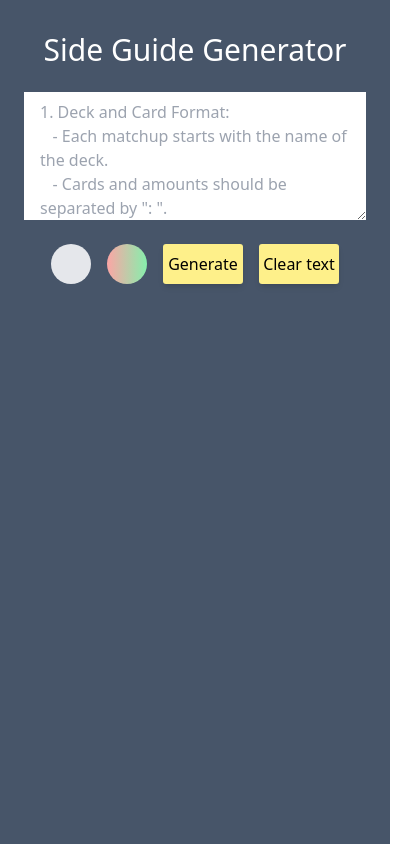
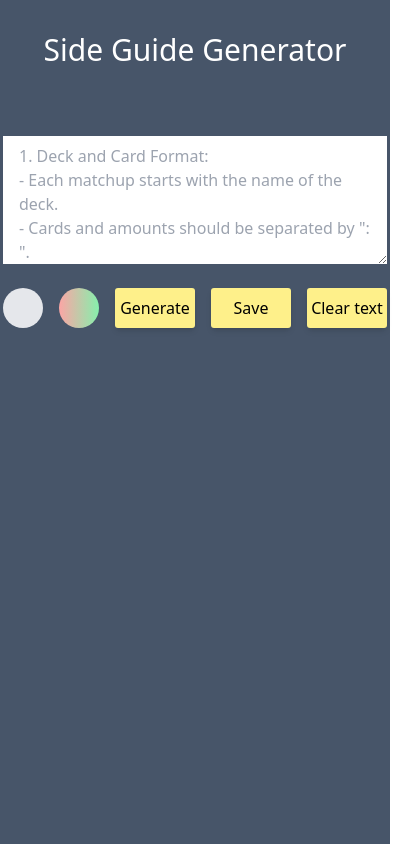
Before and after one commit to TigreDev/sideguidegenerator, a React (Create React App) app: page / in a window 390 px wide. Shown: the whole page, 411 px wide, since content can reach past the window. Built offline with nearby package versions, Linux system fonts and the light colour scheme.

Commit message:
added localstorage

```diff
--- a/src/App.tsx
+++ b/src/App.tsx
@@ -1,74 +1,13 @@
-import { ChangeEvent, useEffect, useState } from "react";
-import { Matchup, getMatchups } from "./utils/tablegenerator";
-import { MatchupTable } from "./MatchupTable";
 import { StoredGuidesContextProvider } from "./components/StoredGuidesContext/StoredGuidesContextProvider";
+import Home from "./components/Home/Home";
 
-const placeholderText = `1. Deck and Card Format:
-   - Each matchup starts with the name of the deck.
-   - Cards and amounts should be separated by ": ".
-   - Use "---" to separate different matchups.
-2. Example
-Domain
-Up the beanstalk: -2
-Jace: +2
----
-Monored
-Knockout blow: +4
-Up the beanstalk: -4
----
-Esper
-Lithomant Barrage: +2
-Invasion of Zendikar: -2
-`;
 
 function App() {
-  const [guideText, setGuideText] = useState("");
-  const [guideOutput, setGuideOutput] = useState<Matchup[]>();
-  const [colorSchema, setColorSchema] = useState("default");
-
-  useEffect(() => {
-    const storedGuideText = localStorage.getItem("guideText");
-    if (storedGuideText) {
-      setGuideText(storedGuideText);
-    }
-  }, []);
-
-  const handleProcessor = () => {
-    if (guideText === "") {
-      setGuideOutput(undefined)
-      return;
-    }
-    localStorage.setItem("guideText", guideText);
-    const matchups = getMatchups(guideText);
-    setGuideOutput(matchups);
-  }
-
-  const handleChange = (e: ChangeEvent<HTMLTextAreaElement>) => {
-    setGuideText(e.target.value)
-  }
 
   return (
     <StoredGuidesContextProvider>
 
-      <div className="min-h-screen bg-slate-600 flex flex-col items-center px-6 py-8 gap-6 ">
-        <div className=" text-3xl md:text-6xl text-white font-extralight ">
-          Side Guide Generator
-        </div>
-        <textarea className="w-full min-h-32 md:min-h-96 md:w-[550px] px-4 py-2 overflow-y-scroll" value={guideText} onChange={handleChange} id='guideText' placeholder={placeholderText} />
-        <div className="flex flex-row gap-4">
-          <button className="bg-gray-200 rounded-full min-w-10 min-h-10 hover:bg-gray-300 " onClick={() => setColorSchema("grays")} />
-          <button className="bg-gradient-to-r from-red-300 to-green-300 rounded-full min-w-10 min-h-10 hover:bg-gradient-to-r hover:from-red-400 hover:to-green-400" onClick={() => setColorSchema("default")} />
-          <button className=" w-20 py-2 shadow-md bg-yellow-200 rounded-[3px]" onClick={handleProcessor}>Generate</button>
-          <button className=" w-20 py-2 shadow-md bg-yellow-200 rounded-[3px]" onClick={() => setGuideText("")}>Clear text</button>
-
-        </div>
-
-        {guideOutput && (<>
-
-          <MatchupTable matchups={guideOutput} colorSchema={colorSchema} />
-        </>
-        )}
-      </div>
+      <Home />
     </StoredGuidesContextProvider>
   );
 }
--- a/src/components/Home/GeneratorForm.tsx
+++ b/src/components/Home/GeneratorForm.tsx
@@ -1,20 +1,31 @@
 import { MatchupTable } from "../../MatchupTable";
 import { useGeneratorForm } from "../../hooks/useGeneratorForm";
 import { placeholderText } from "../../utils/const";
+import { useStoredGuidesContext } from "../StoredGuidesContext/useStoredGuidesContext";
 
 function GeneratorForm() {
-    const { guideText, handleChange, setColorSchema, generateOutput, setGuideText } = useGeneratorForm()
+    const { guideText, handleChange, setColorSchema, generateOutput, setGuideText, colorSchema, guideOutput } = useGeneratorForm();
+    const { addOrUpdateGuide } = useStoredGuidesContext();
+
+    const handleSave = () => {
+        addOrUpdateGuide({
+            info: guideText,
+            name: 'test'
+        })
+    }
 
     return (
-        <>
+        <div className="flex flex-col items-center px-6  gap-6 ">
             <textarea className="w-full min-h-32 md:min-h-96 md:w-[550px] px-4 py-2 overflow-y-scroll" value={guideText} onChange={handleChange} id='guideText' placeholder={placeholderText} />
             <div className="flex flex-row gap-4">
                 <button className="bg-gray-200 rounded-full min-w-10 min-h-10 hover:bg-gray-300 " onClick={() => setColorSchema("grays")} />
                 <button className="bg-gradient-to-r from-red-300 to-green-300 rounded-full min-w-10 min-h-10 hover:bg-gradient-to-r hover:from-red-400 hover:to-green-400" onClick={() => setColorSchema("default")} />
                 <button className=" w-20 py-2 shadow-md bg-yellow-200 rounded-[3px]" onClick={generateOutput}>Generate</button>
+                <button className=" w-20 py-2 shadow-md bg-yellow-200 rounded-[3px]" onClick={handleSave}>Save</button>
                 <button className=" w-20 py-2 shadow-md bg-yellow-200 rounded-[3px]" onClick={() => setGuideText("")}>Clear text</button>
             </div>
-        </>
+            {guideOutput && <MatchupTable matchups={guideOutput} colorSchema={colorSchema} />}
+        </div>
     );
 }
 
--- a/src/components/Home/Home.tsx
+++ b/src/components/Home/Home.tsx
@@ -1,17 +1,30 @@
-import { MatchupTable } from "../../MatchupTable";
-import { useGeneratorForm } from "../../hooks/useGeneratorForm";
 import GeneratorForm from "./GeneratorForm";
+import { useStoredGuidesContext } from '../StoredGuidesContext/useStoredGuidesContext';
 
 function Home() {
-    const { colorSchema, guideOutput } = useGeneratorForm()
+    const { storedGuides, removeGuide } = useStoredGuidesContext()
+    console.log(storedGuides);
 
     return (
         <div className="min-h-screen bg-slate-600 flex flex-col items-center px-6 py-8 gap-6 ">
             <div className=" text-3xl md:text-6xl text-white font-extralight ">
                 Side Guide Generator
             </div>
-            <GeneratorForm />
-            {guideOutput && <MatchupTable matchups={guideOutput} colorSchema={colorSchema} />}
+            <div className="flex flex-col md:flex-row gap-3">
+                <div className="w-full md:w-[300px] h-8 flex flex-row">
+                    {storedGuides.map((guide) => (
+                        <>
+                            <button className={` bg-orange-600 text-white font-bold w-full mx-3 `} key={guide.name} onClick={() => console.log(guide.info)}>
+                                {guide.name}
+                            </button>
+                            <button className="bg-red-500 text-white font-bold px-2" onClick={() => removeGuide(guide.name)}>X</button>
+                        </>
+                    ))}
+                </div>
+
+
+                <GeneratorForm />
+            </div>
         </div>
     );
 }
--- a/src/components/StoredGuidesContext/StoredGuidesContextProvider.tsx
+++ b/src/components/StoredGuidesContext/StoredGuidesContextProvider.tsx
@@ -1,4 +1,4 @@
-import { ReactNode, createContext, useState } from "react";
+import { ReactNode, createContext, useEffect, useState } from "react";
 
 
 export type StoredGuidesType = {
@@ -8,10 +8,9 @@ export type StoredGuidesType = {
 
 export type StoredGuidesContextType = {
     storedGuides: StoredGuidesType[],
-    addGuide: (guide: StoredGuidesType) => void,
+    addOrUpdateGuide: (guide: StoredGuidesType) => void,
     removeGuide: (name: string) => void,
     getGuideByName: (name: string) => void,
-    updateGuide: (guide: StoredGuidesType) => void,
     error: string | null,
     showError: (error: string) => void;
     removeError: () => void;
@@ -19,54 +18,49 @@ export type StoredGuidesContextType = {
 
 export const StoredGuidesContext = createContext<StoredGuidesContextType | null>(null)
 
-const findGuideByName = (guideName: string, storedGuides: StoredGuidesType[]) => storedGuides.filter(storedGuide => storedGuide.name === guideName);
+const findGuideByName = (guideName: string, storedGuides: StoredGuidesType[]) => storedGuides.find(storedGuide => storedGuide.name === guideName);
 
 export const StoredGuidesContextProvider = ({ children }: { children: ReactNode }) => {
     const [error, setError] = useState<string | null>(null)
     const [storedGuides, setStoredGuides] = useState<StoredGuidesType[]>([]);
 
-    const addGuide = (guide: StoredGuidesType) => {
+    const addOrUpdateGuide = (guide: StoredGuidesType) => {
         const existGuide = findGuideByName(guide.name, storedGuides);
         if (existGuide) {
-            setError('Name of the guide is already used.');
+            return setStoredGuides(storedGuides => storedGuides.map(currentGuide => currentGuide.name === guide.name ? guide : currentGuide))
         }
-        setStoredGuides(storedGuides => [...storedGuides, guide]);
+        return setStoredGuides(storedGuides => [...storedGuides, guide]);
     }
 
     const removeGuide = (guideName: string) => {
         const existGuide = findGuideByName(guideName, storedGuides);
         if (!existGuide) {
-            setError('Name of the guide doesnt exist');
+            return setError('Name of the guide doesnt exist');
         }
-        setStoredGuides(storedGuides => storedGuides.filter(currentGuide => currentGuide.name === guideName));
+        return setStoredGuides(storedGuides => storedGuides.filter(currentGuide => currentGuide.name !== guideName));
     }
 
     const getGuideByName = (guideName: string) => {
         const existGuide = findGuideByName(guideName, storedGuides);
         if (!existGuide) {
-            setError('Name of the guide doesnt exist');
+            return setError('Name of the guide doesnt exist');
         }
         return storedGuides.find(storeGuide => storeGuide.name === guideName)
-    }
-
-    const updateGuide = (guide: StoredGuidesType) => {
-        const existGuide = findGuideByName(guide.name, storedGuides);
-        if (!existGuide) {
-            setError('Name of the guide doesnt exist');
-        }
-        setStoredGuides(storedGuides => storedGuides.map(currentGuide => currentGuide.name === guide.name ? guide : currentGuide))
     }
 
     const showError = (error: string) => setError(error);
     const removeError = () => setError(null);
 
+    useEffect(() => {
+        localStorage.setItem("storedGuides", JSON.stringify(storedGuides));
+    }, [storedGuides]);
+
     return (
         <StoredGuidesContext.Provider value={{
             storedGuides,
-            addGuide,
+            addOrUpdateGuide,
             removeGuide,
             getGuideByName,
-            updateGuide,
             error,
             showError,
             removeError
--- a/src/components/StoredGuidesContext/useStoredGuidesContext.tsx
+++ b/src/components/StoredGuidesContext/useStoredGuidesContext.tsx
@@ -1 +1,12 @@
-export const test = 'test'
+import { useContext } from "react";
+import { StoredGuidesContext } from "./StoredGuidesContextProvider";
+
+export const useStoredGuidesContext = () => {
+    const storedGuidesValue = useContext(StoredGuidesContext);
+
+    if (!storedGuidesValue) {
+        throw new Error('useStoredGuidesContext must be used within a useStoredGuidesContextProvider');
+    }
+
+    return storedGuidesValue;
+}
```
